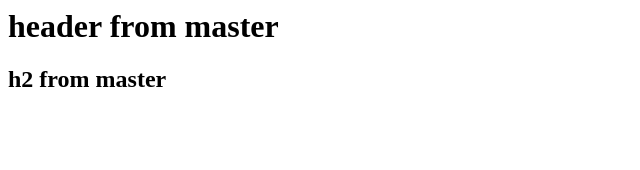
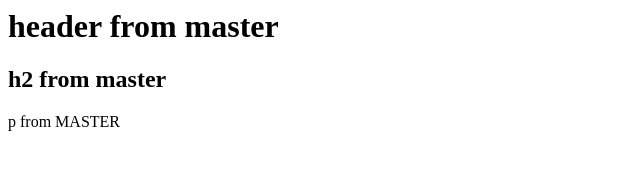
Before and after one commit to a1ko/snow, a plain HTML site: page index.html in a window 1280 px wide. Shown: the whole page, without its empty margins (0-640 px from the left). Drawn offline with Linux system fonts and the light colour scheme.

Commit message:
Update index.html

```diff
--- a/index.html
+++ b/index.html
@@ -1,2 +1,3 @@
 <h1>header from master</h1>
 <h2>h2 from master</h2>
+<p>p from MASTER</p>
```
